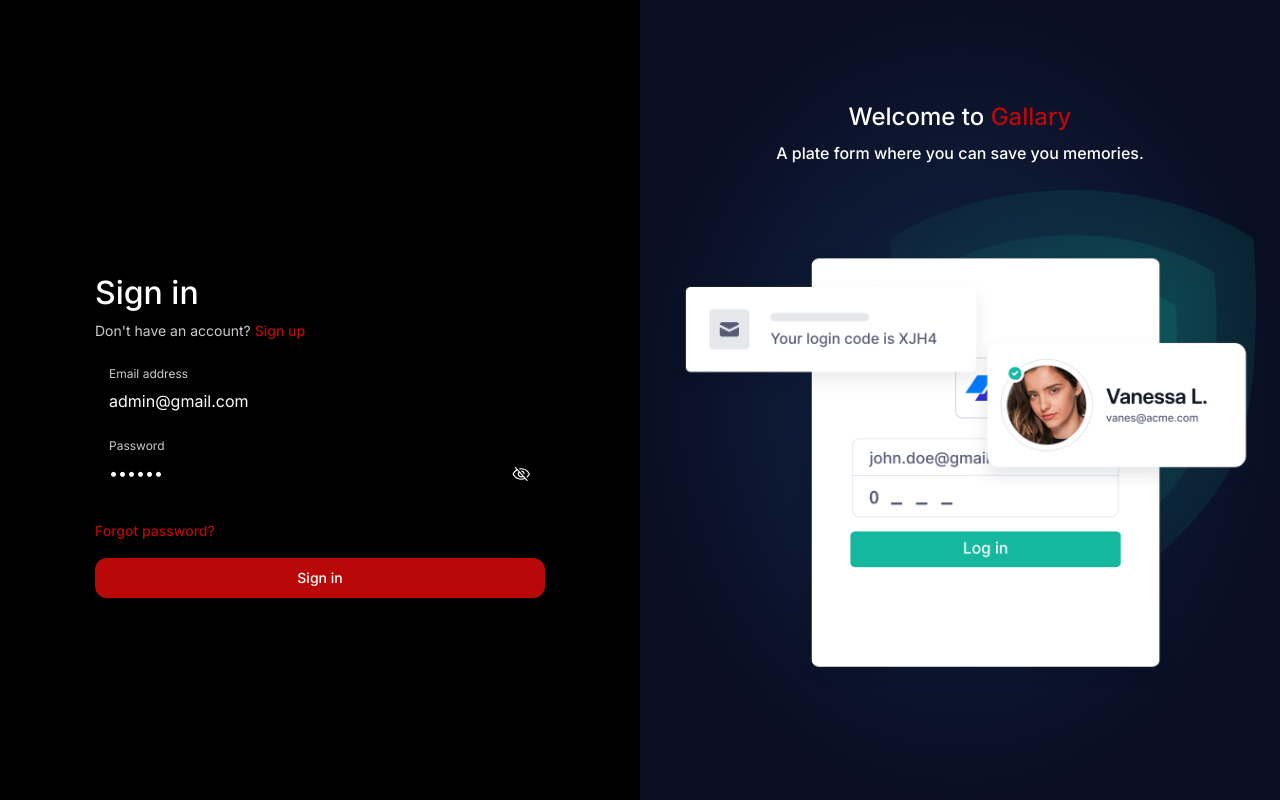
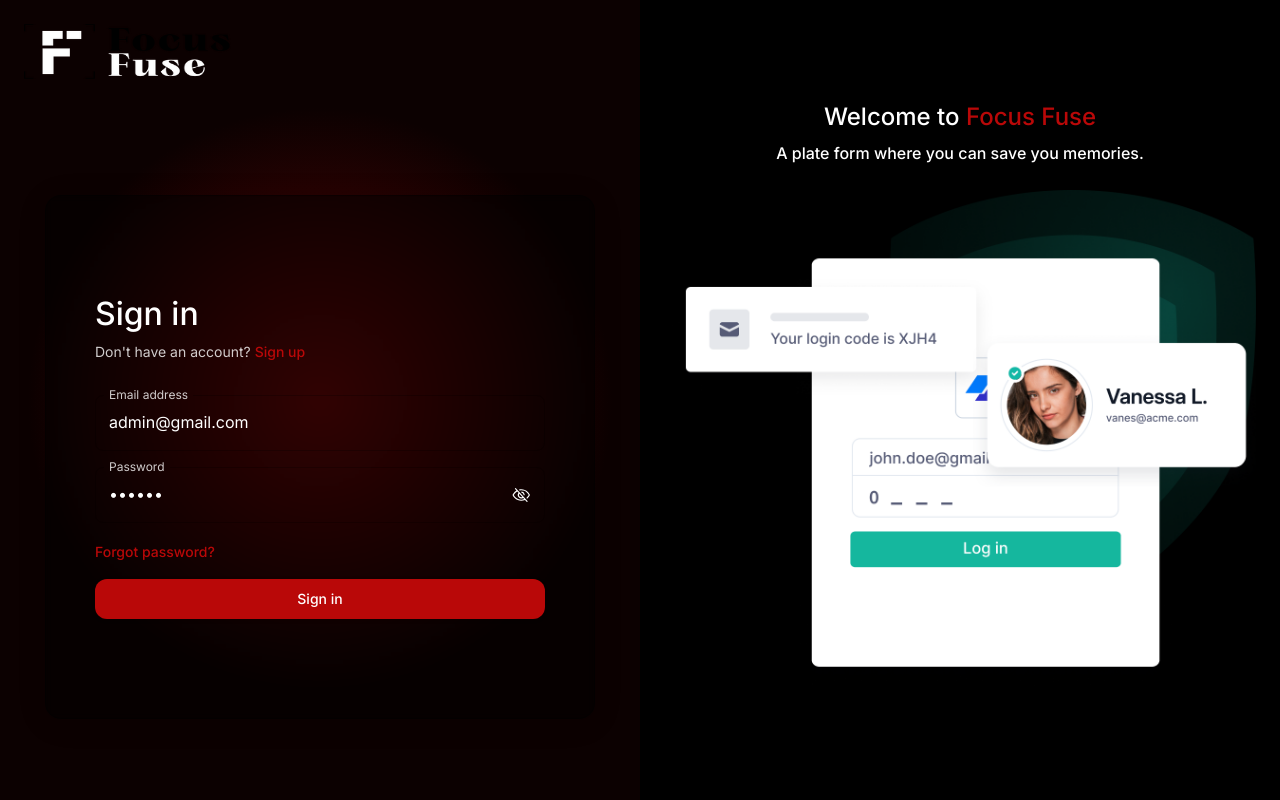
Before and after one commit to Zaman-Rozi/rozi-gallery, a Next.js app: page /auth/sign-in in a window 1280 px wide. Built offline with nearby package versions, Linux system fonts and the light colour scheme; no server answers.

Commit message:
Login design updated

```diff
--- a/src/components/auth/layout.tsx
+++ b/src/components/auth/layout.tsx
@@ -15,27 +15,33 @@
 export function Layout({ children }: LayoutProps): React.JSX.Element {
   return (
     <Box
+
       sx={{
         display: { xs: 'flex', lg: 'grid' },
         flexDirection: 'column',
         gridTemplateColumns: '1fr 1fr',
         minHeight: '100%',
+        // background:"linear-gradient(90deg, rgba(0,0,0,1) 22%, rgba(185,8,8,0.8786108193277311) 100%)",
+        // boxShadow: "0px 4px 8px rgba(0, 0, 0, 0.6)",
       }}
     >
-      <Box sx={{ display: 'flex', flex: '1 1 auto', flexDirection: 'column' }}>
+      <Box sx={{ display: 'flex', flex: '1 1 auto', flexDirection: 'column', position:"relative" }}>
+      <Box className="bg-pattern" />
+
         <Box sx={{ p: 3 }}>
           <Box component={RouterLink} href={paths.home} sx={{ display: 'inline-block', fontSize: 0 }}>
-            {/* <DynamicLogo colorDark="light" colorLight="dark" height={32} width={122} /> */}
+          <DynamicLogo  colorDark="light" colorLight="dark"  width={222} />
           </Box>
         </Box>
         <Box sx={{ alignItems: 'center', display: 'flex', flex: '1 1 auto', justifyContent: 'center', p: 3 }}>
-          <Box sx={{ maxWidth: '450px', width: '100%' }}>{children}</Box>
+
+          <Box sx={{ maxWidth: '550px', width: '100%' }}>{children}</Box>
         </Box>
       </Box>
       <Box
         sx={{
           alignItems: 'center',
-          background: 'radial-gradient(50% 50% at 50% 50%, #122647 0%, #090E23 100%)',
+          background: 'black',
           color: 'var(--mui-palette-common-white)',
           display: { xs: 'none', lg: 'flex' },
           justifyContent: 'center',
@@ -47,7 +53,7 @@
             <Typography color="white" sx={{ fontSize: '24px', lineHeight: '32px', textAlign: 'center' }} variant="h1">
               Welcome to{' '}
               <Box component="span" sx={{ color: '#B90808' }}>
-                Gallary
+                Focus Fuse
               </Box>
             </Typography>
             <Typography align="center" color={'white'} variant="subtitle1">
--- a/src/components/auth/sign-in-form.tsx
+++ b/src/components/auth/sign-in-form.tsx
@@ -131,7 +131,8 @@
   );
 
   return (
-    <Stack spacing={4}>
+    <Stack  padding={"50px"} paddingY={"100px"} position={"relative"} borderRadius={"10px"} spacing={4}>
+      <div className='form-bg' />
       <Stack spacing={1}>
         <Typography variant="h4">Sign in</Typography>
         <Typography color="text.secondary" variant="body2">
--- a/src/components/core/logo.tsx
+++ b/src/components/core/logo.tsx
@@ -22,9 +22,9 @@
   let url: string;
 
   if (emblem) {
-    url = color === 'light' ? '/assets/logo-emblem.svg' : '/assets/logo-emblem--dark.svg';
+    url = color === 'light' ? '/logo-white.png' : '/logo-white.png';
   } else {
-    url = color === 'light' ? '/assets/logo.svg' : '/assets/logo--dark.svg';
+    url = color === 'light' ? '/logo-white.png' : '/logo-white.png';
   }
 
   return <Box alt="logo" component="img" height={height} src={url} width={width} />;
--- a/src/styles/global.css
+++ b/src/styles/global.css
@@ -31,3 +31,34 @@
 body {
   height: 100%;
 }
+
+.bg-pattern {
+  background: rgb(185,8,8);
+  background: radial-gradient(circle, rgba(185,8,8,0.5340730042016807) 0%, rgba(12,1,1,1) 57%);
+  width: 100%;
+  height: 100%;
+  position: absolute;
+  left: 0px;
+  top: 0;
+  z-index: -1;
+}
+
+.form-bg {
+/* From https://css.glass */
+/* From https://css.glass */
+/* From https://css.glass */
+background: rgba(0, 0, 0, 0.5);
+border-radius: 16px;
+box-shadow: 0 4px 30px rgba(0, 0, 0, 0.1);
+backdrop-filter: blur(3.6px);
+-webkit-backdrop-filter: blur(3.6px);
+border: 1px solid rgba(0, 0, 0, 0.35);
+
+
+width: 100%;
+height: 100%;
+position: absolute;
+left: 0px;
+top: 0;
+z-index: -1;
+}
```
Also changed, not shown: public/logo-white.png (added).
